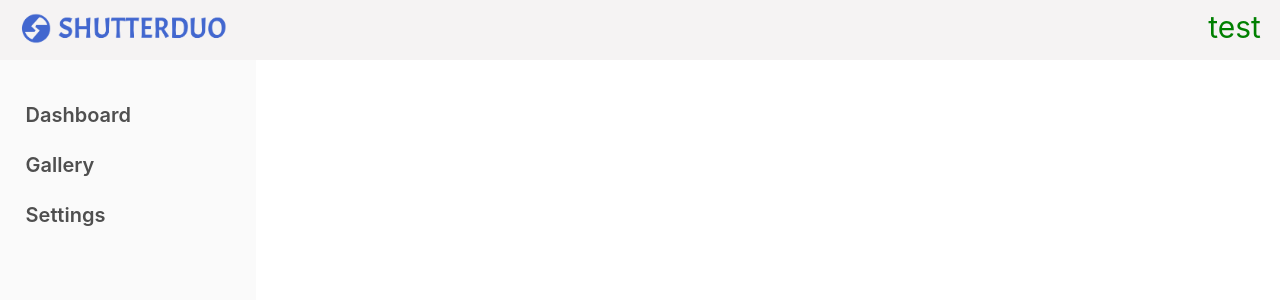
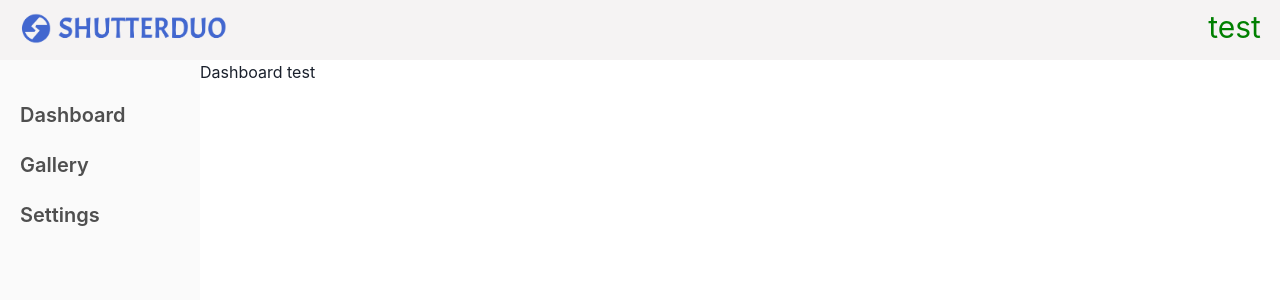
Before and after one commit to HelloSeaNation/ShutterDuo, a React (Create React App) app: page / in a window 1280 px wide. Shown: the top 300 px of the page. Built offline with nearby package versions, Linux system fonts and the light colour scheme.

Commit message:
dashboard spacing done

```diff
--- a/src/components/SideBar.tsx
+++ b/src/components/SideBar.tsx
@@ -1,11 +1,11 @@
 import React from "react";
-import { Box, Flex, Text, Button, Image } from "@chakra-ui/react";
+import { Box, Flex, Text, Button} from "@chakra-ui/react";
 
 const SideBar = () => {
     return (
         <Box>
-        <Box bgColor={"#FAFAFA"} h={"100vh"} w={"20%"} position={"fixed"}>
-            <Flex direction={"column"} w={"100%"}>
+        <Box bgColor={"#FAFAFA"} h={"100vh"}>
+            <Flex direction={"column"} w={"25vh"}>
             <Box marginTop={"30px"}>
                 <Button
                 variant="ghost"
--- a/src/components/TopBar.tsx
+++ b/src/components/TopBar.tsx
@@ -1,5 +1,5 @@
 import React from "react";
-import { Box, Flex, Text, Button, Image } from "@chakra-ui/react";
+import { Box, Flex, Text, Image } from "@chakra-ui/react";
 
 const TopBar = () => {
   return (
--- a/src/pages/Dashboard.tsx
+++ b/src/pages/Dashboard.tsx
@@ -8,7 +8,12 @@ const Dashboard = () => {
     <Box>
       <Flex direction={"column"}>
         <TopBar />
-        <SideBar />
+        <Flex direction={"row"} justifyContent={"none"}>
+          <SideBar />
+          <Box w={"90%"} h={"100vh"} bgColor={"#FFFFFF"}>
+            <Text>Dashboard test</Text>
+          </Box>
+        </Flex>
       </Flex>
     </Box>
   );
```
